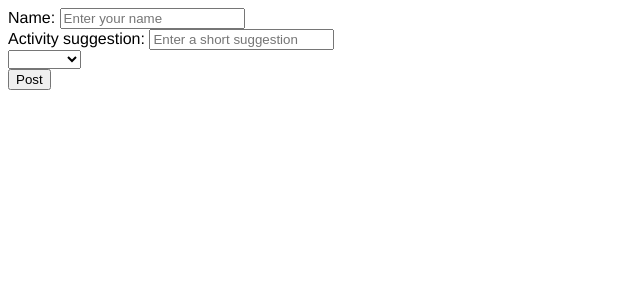
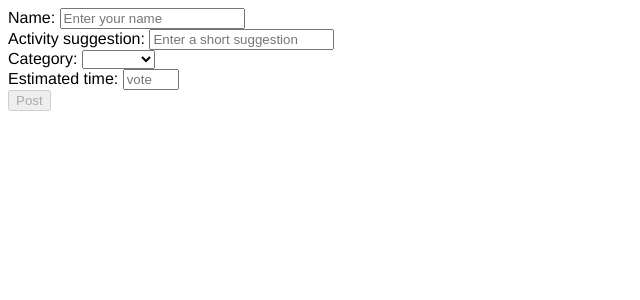
Before and after one commit to EmilHammarstrand/inl4-appendo, a Vue app: page / in a window 1280 px wide. Shown: the top 300 px of the page, without its empty margins (0-640 px from the left). Built offline with nearby package versions, Linux system fonts and the light colour scheme.

Commit message:
added estimated time to form

```diff
--- a/src/components/Form.vue
+++ b/src/components/Form.vue
@@ -11,18 +11,23 @@
             <span v-if="!activityIsValid && activityIsTouched" class="error"> {{ activityErrorMessage }} </span>
         </div>
         <div class="form-group">
-             <select v-model="selected">
+            <label for="dropdown">Category: </label>
+             <select name="dropdown" v-model="selected">
                 <option>Outside</option>
                 <option>Food</option>
                 <option>Training</option>
                 <option>Thinking</option>
              </select>
-         </div>
+        </div>
         <div class="form-group">
-            <button @click="postActivityBtn"> Post</button>
+            <label for="estimatedTime">Estimated time: </label>
+            <input placeholder="vote" name="estimatedTime" type="number" v-model="estimatedTime" min="3" max="15" >
+        </div>
+        <div class="form-group">
+            <button :disabled="!isCompleted" @click="clearAll(); formResult = true"> Post</button>
         </div>
 
-        <span> {{name}} {{activity}} {{selected}}</span>
+        <span v-if="formResult"> Hello {{name}}, you choose {{activity}} in category {{selected}}, estimated time {{estimatedTime}}</span>
     </div>
 </template>
 
@@ -31,8 +36,11 @@ export default {
     data: () => ({
         name: "",
         activity: "",
+        selected: "",
+        estimatedTime: "",
         nameIsTouched: false,
-        activityIsTouched: false
+        activityIsTouched: false,
+        formResult: false
     }),
 
     computed: {
@@ -47,21 +55,28 @@ export default {
 			return this.nameIsValid ? 'valid' : 'invalid';
         },
         activityErrorMessage(){
-            return "Max characters is 10"
+            return "Must be between 2-10 characters"
         },
         activityIsValid() {
-            return this.activity.length <= 10;
+            let asd = this.activity.length <= 10 && this.activity.length >= 2;
+            return asd;
         },
+
         activityClass() {
 			if( !this.activityIsTouched ) return '';
 			return this.activityIsValid ? 'valid' : 'invalid';
+        },
+        isCompleted(){
+            return this.name && this.activity && this.selected && this.estimatedTime;
         }
     },
 
     methods: {
         postActivityBtn(){
-            this.name;
-            this.activity;
+
+        },
+        clearAll(){
+            this.name && this.activity == "";
         }
     }
 
```
